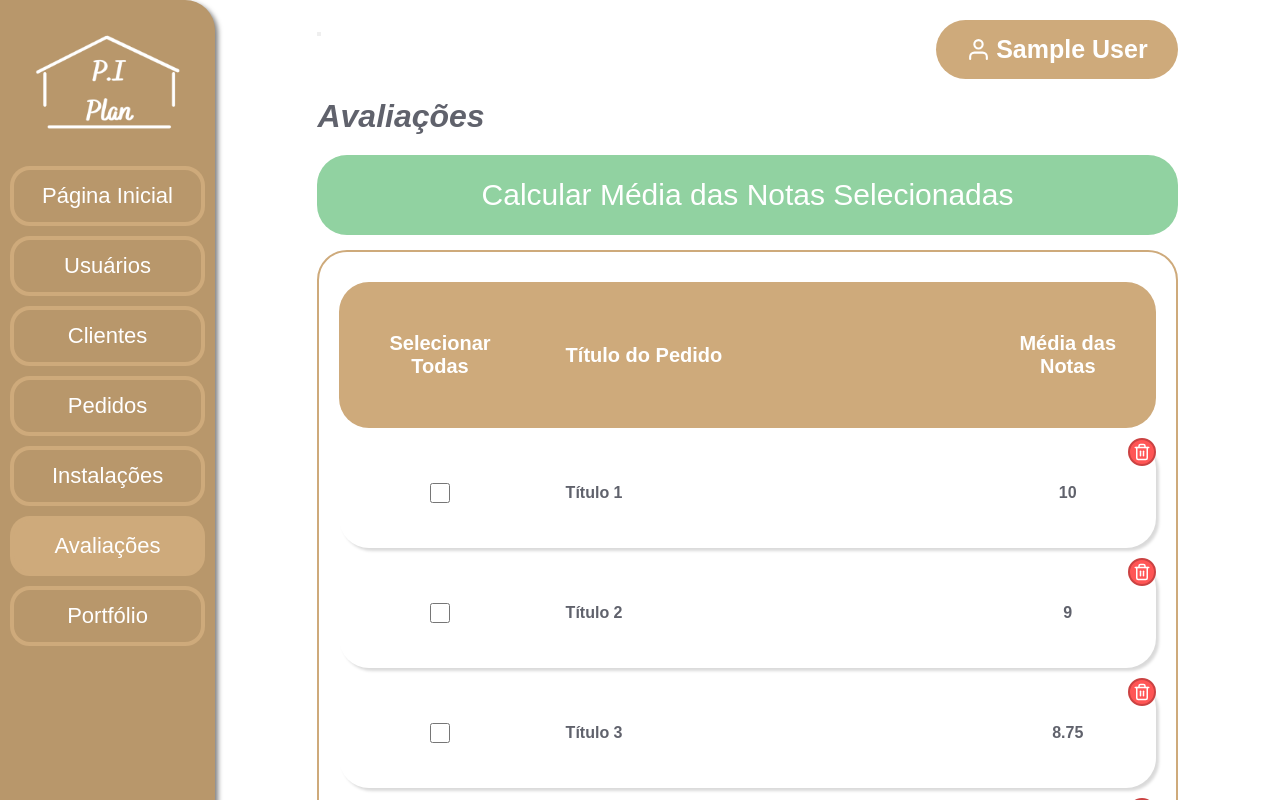
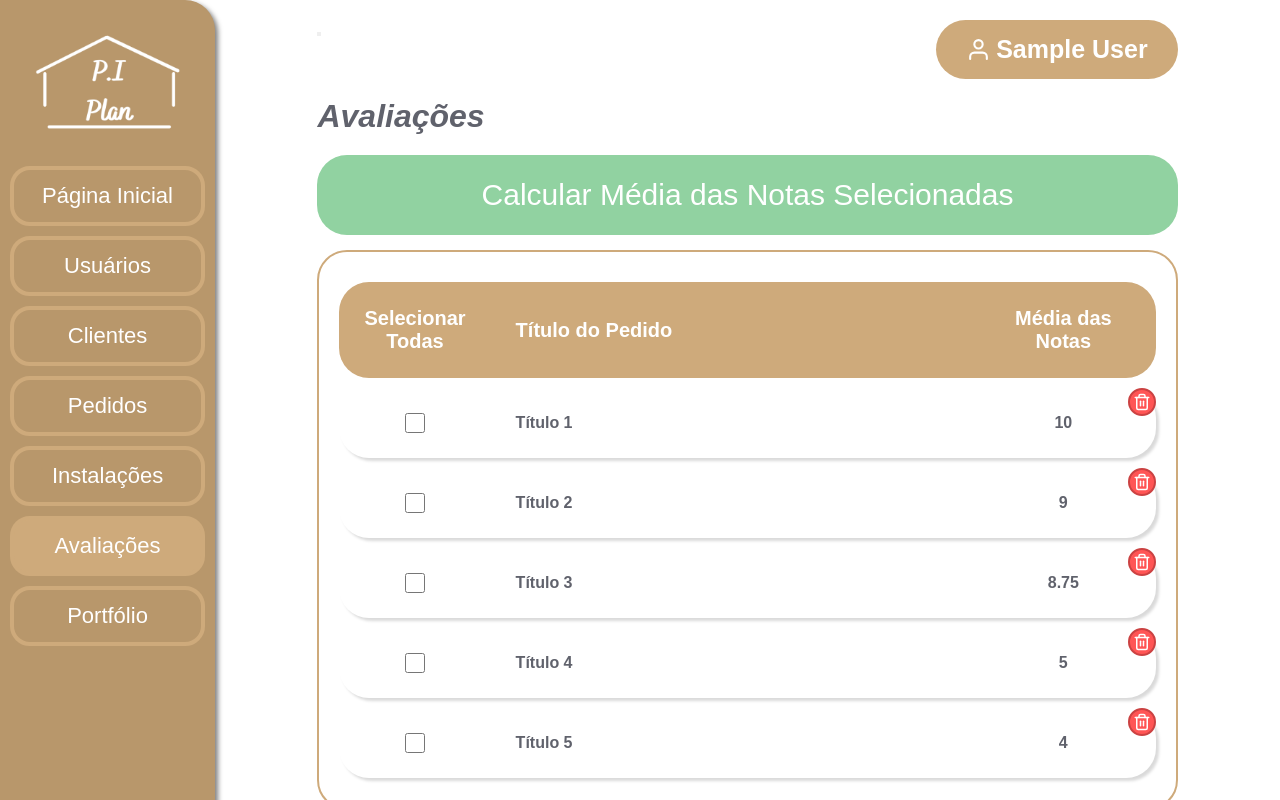
Before and after one commit to Vini7Dev/PI-Plan, a React (Create React App) app in the folder frontend/: page /assessments-list in a window 1280 px wide. Shown: the top 800 px of the page. Built offline with nearby package versions, Linux system fonts and the light colour scheme; sample sign-in values are in the browser's storage.

Commit message:
Updating styles in listage pages table

```diff
--- a/frontend/src/pages/AssessmentsList/styles.ts
+++ b/frontend/src/pages/AssessmentsList/styles.ts
@@ -80,13 +80,21 @@ export const Table = styled.table`
       background-color: #CEAA7B;
 
       th, button {
-        padding: 25px;
         color: #FFFFFF;
         font-size: 20px;
         font-family: Arial, Helvetica, sans-serif;
         font-weight: 600;
         border: none;
         background: none;
+      }
+
+      th {
+        height: 50px;
+        padding: 25px;
+      }
+
+      button {
+        height: 100%;
       }
     }
   }
@@ -106,6 +114,11 @@ export const Table = styled.table`
 
       a {
         text-decoration: none;
+      }
+
+      div {
+        padding: 0;
+        margin: 0;
       }
     }
 
--- a/frontend/src/pages/CustomersList/index.tsx
+++ b/frontend/src/pages/CustomersList/index.tsx
@@ -73,7 +73,7 @@ const CustomersList: React.FC = () => {
                       </Link>
                     </td>
 
-                    <td className="td-x1">
+                    <td className="td-x1 text-center">
                       <Link to={`/client-data/${1}`}>
                         123.456.789-00
                       </Link>
@@ -96,7 +96,7 @@ const CustomersList: React.FC = () => {
                       </Link>
                     </td>
 
-                    <td className="td-x1">
+                    <td className="td-x1 text-center">
                       <Link to={`/client-data/${2}`}>
                         987.654.321-00
                       </Link>
--- a/frontend/src/pages/CustomersList/styles.ts
+++ b/frontend/src/pages/CustomersList/styles.ts
@@ -82,7 +82,8 @@ export const Table = styled.table`
       background-color: #CEAA7B;
 
       th {
-        padding: 25px;
+        height: 50px;
+        padding: 37px 25px;
         color: #FFFFFF;
         font-size: 20px;
         font-family: Arial, Helvetica, sans-serif;
--- a/frontend/src/pages/Login/index.tsx
+++ b/frontend/src/pages/Login/index.tsx
@@ -1,4 +1,5 @@
 import React, { useState, useCallback } from 'react';
+import { useHistory } from 'react-router-dom';
 
 import { useAuth } from '../../contexts/Authentication';
 import { Container } from './styles';
@@ -8,15 +9,22 @@ import Input from '../../components/Input';
 import Button from '../../components/Button';
 
 const Login: React.FC = () => {
+  const history = useHistory();
   const { login } = useAuth();
   const [username, setUsername] = useState('');
   const [password, setPassword] = useState('');
 
   const handleLogin = useCallback(async () => {
-    await login({
-      username,
-      password,
-    });
+    try {
+      await login({
+        username,
+        password,
+      });
+
+      history.push('/dashboard');
+    } catch(error) {
+      alert('Credenciais inválidas!');
+    }
   }, [username, password, login]);
 
   return (
--- a/frontend/src/pages/OrdersList/styles.ts
+++ b/frontend/src/pages/OrdersList/styles.ts
@@ -80,6 +80,7 @@ export const Table = styled.table`
       background-color: #CEAA7B;
 
       th {
+        height: 50px;
         padding: 25px;
         color: #FFFFFF;
         font-size: 20px;
--- a/frontend/src/pages/UsersList/styles.ts
+++ b/frontend/src/pages/UsersList/styles.ts
@@ -90,7 +90,8 @@ export const Table = styled.table`
       background-color: #CEAA7B;
 
       th {
-        padding: 25px;
+        height: 50px;
+        padding: 37px 25px;
         color: #FFFFFF;
         font-size: 20px;
         font-family: Arial, Helvetica, sans-serif;
--- a/frontend/src/routes/index.tsx
+++ b/frontend/src/routes/index.tsx
@@ -1,7 +1,6 @@
 import React from 'react';
 import { Switch, Route } from 'react-router-dom';
 
-import { useAuth } from '../contexts/Authentication';
 import { AdminRoute, AuthRoute } from './MyRoutes';
 
 import Portfolio from '../pages/Portfolio';
@@ -34,6 +33,6 @@ const Routes: React.FC = () => {
       <AuthRoute path="/assessments-list" component={AssessmentsList} />
     </Switch>
   );
-}
+};
 
 export default Routes;
```
Also changed, not shown: frontend/src/routes/admin.routes.tsx (deleted, +0 -35 lines), frontend/src/routes/assembler.routes.tsx (deleted, +0 -22 lines), frontend/src/routes/open.routes.tsx (deleted, +0 -17 lines), frontend/.eslintrc.json, 1 other file (tests, documents, lock files or other folders).
